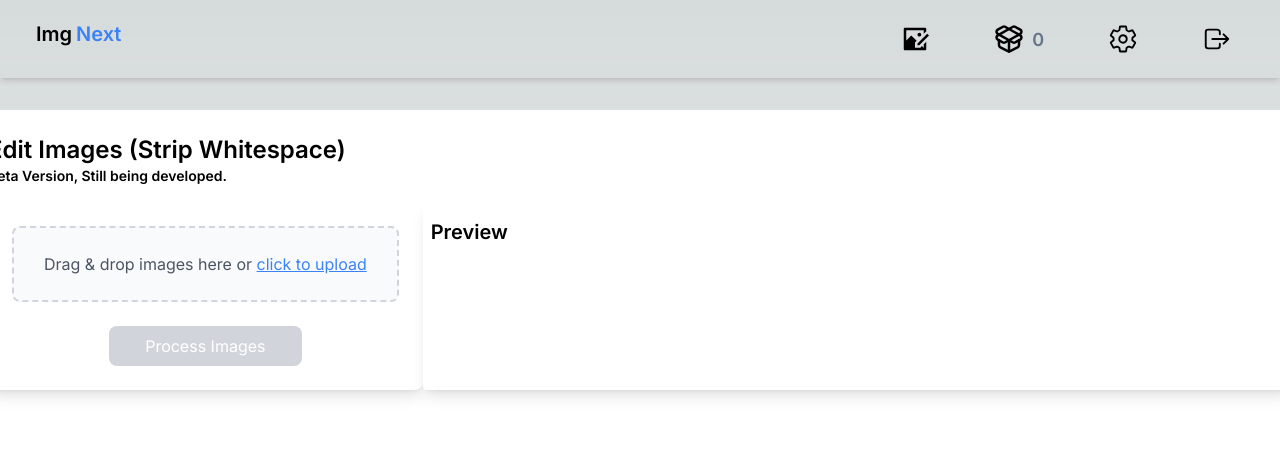
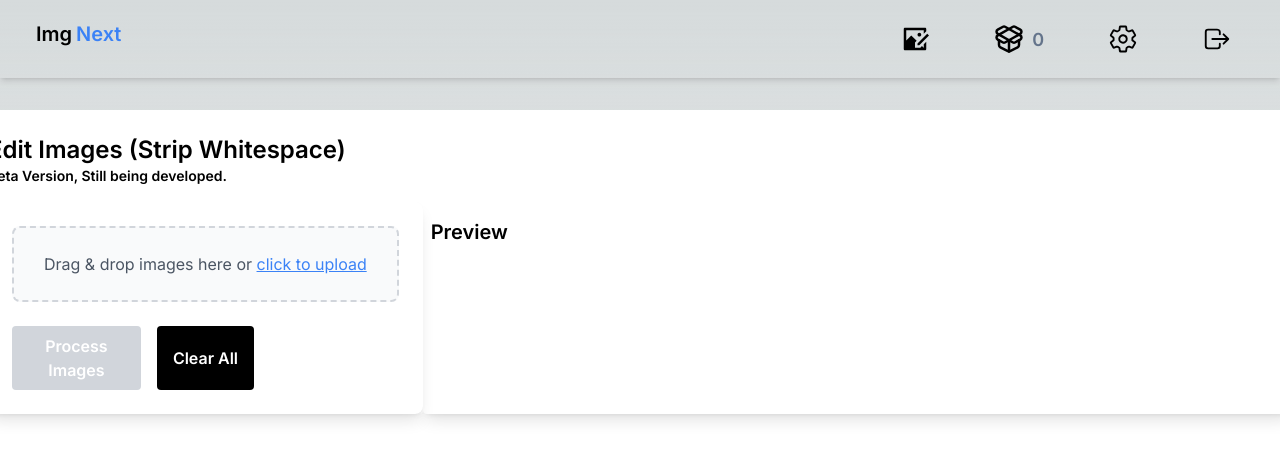
Before and after one commit to sawmeraw/imgnext, a Next.js app: page /edit-images in a window 1280 px wide. Shown: the top 456 px of the page. Built offline with nearby package versions, Linux system fonts and the light colour scheme.

Commit message:
added download all and clear all buttons

```diff
--- a/src/components/ImageUploadForm.tsx
+++ b/src/components/ImageUploadForm.tsx
@@ -119,6 +119,9 @@ export default function ImageUploadForm() {
                 const canvasHeight = img.height;
                 canvas.width = canvasWidth;
                 canvas.height = canvasHeight;
+
+                // ctx.fillStyle = 'white'
+                // ctx.fillRect(0, 0, canvasWidth, canvasHeight)
                 ctx.drawImage(img, 0, 0, canvasWidth, canvasHeight);
 
                 const imageData = ctx.getImageData(0, 0, canvasWidth, canvasHeight);
@@ -143,18 +146,18 @@ export default function ImageUploadForm() {
                 const adjustedRightPadding = Math.min(canvasWidth, rightEnd + maxWhitespace);
                 const newWidth = adjustedRightPadding - adjustedLeftPadding;
 
-                console.log('Original Width:', canvasWidth);
-                console.log('Original Height:', canvasHeight);
-                console.log('Top Padding:', topPadding);
-                console.log('Bottom Padding:', bottomPadding);
-                console.log('Left Start:', leftStart);
-                console.log('Right End:', rightEnd);
-                console.log('New Top:', newTop);
-                console.log('New Bottom:', newBottom);
-                console.log('Adjusted Left Padding:', adjustedLeftPadding);
-                console.log('Adjusted Right Padding:', adjustedRightPadding);
-                console.log('New Width:', newWidth);
-                console.log('New Height:', newHeight);
+                // console.log('Original Width:', canvasWidth);
+                // console.log('Original Height:', canvasHeight);
+                // console.log('Top Padding:', topPadding);
+                // console.log('Bottom Padding:', bottomPadding);
+                // console.log('Left Start:', leftStart);
+                // console.log('Right End:', rightEnd);
+                // console.log('New Top:', newTop);
+                // console.log('New Bottom:', newBottom);
+                // console.log('Adjusted Left Padding:', adjustedLeftPadding);
+                // console.log('Adjusted Right Padding:', adjustedRightPadding);
+                // console.log('New Width:', newWidth);
+                // console.log('New Height:', newHeight);
 
                 const finalCanvas = document.createElement('canvas');
                 finalCanvas.width = newWidth;
@@ -267,14 +270,25 @@ export default function ImageUploadForm() {
     const downloadImage = (dataUrl: string, fileName: string) => {
         const link = document.createElement('a');
         link.href = dataUrl;
-        link.download = `imgnext-${uuid().substring(0, 4)}.png`;
+        link.download = `imgnext-${uuid().substring(0, 4)}.jpeg`;
         link.click();
     };
+
+    const downloadAllImages = () =>{
+        processedFiles.forEach((dataUrl, index)=>{
+            downloadImage(dataUrl, `imgnext_edit-${uuid().substring(0,4)}`)
+        })
+    }
+
+    const clearAllImages = ()=>{
+        setFiles([])
+        setProcessedFiles([])
+    }
 
     return (
         <>
             <div className="flex w-full">
-                <div className="w-1/3 bg-white rounded overflow-hidden flex flex-col flex-shrink-0 shadow-lg">
+                <div className="w-1/3 relative bg-white rounded overflow-hidden flex flex-col flex-shrink-0 shadow-lg">
                     <form onSubmit={handleSubmit} className="p-6 bg-white rounded-lg shadow-md">
                         <div
                             onDragOver={handleDragOver}
@@ -304,14 +318,16 @@ export default function ImageUploadForm() {
                             accept="image/*"
                         />
 
-                        <button
+                        <div className='flex gap-4'><button
                             type="submit"
                             disabled={files.length === 0}
-                            className="w-1/2 mx-auto block mt-6 px-4 py-2 bg-blue-500 text-white rounded-lg hover:bg-blue-600 disabled:bg-gray-300 disabled:cursor-not-allowed"
+                            className="w-1/3 mt-6 px-4 py-2 bg-black text-white font-semibold rounded hover:bg-stone-600 disabled:bg-gray-300 disabled:cursor-not-allowed"
                         >
                             Process Images
                         </button>
-                    </form>
+                        <button type='button' onClick={clearAllImages} className=" mt-6 px-4 py-2 bg-black text-white font-semibold rounded hover:bg-stone-600 disabled:bg-gray-300 disabled:cursor-not-allowed">Clear All</button>
+                    </div>
+                        </form>
                 </div>
                 <div className="w-2/3">
                     <ImagePreview files={files} onRemove={removeFile} />
@@ -321,21 +337,24 @@ export default function ImageUploadForm() {
 
             {processedFiles.length > 0 && (
                 <div className="w-full mt-4">
-                    <h2 className="text-xl font-semibold mb-4">Processed Images</h2>
+                    <div className='flex gap-8 mb-4'>
+                        <h2 className="text-2xl inline font-semibold">Processed Images</h2>
+                        <button type='button' onClick={downloadAllImages} className='px-4 py-2 bg-black text-white font-semibold rounded hover:bg-stone-600 disabled:bg-gray-300 disabled:cursor-not-allowed'>Download</button>
+                    </div>
                     <div className="flex gap-4">
                         {processedFiles.map((dataUrl, index) => (
-                            <div key={index} className="flex flex-col items-center border-2 border-sky-300 rounded-md">
+                            <div key={index} className="flex flex-col items-center border-2 border-sky-300 rounded">
                                 <img
                                     src={dataUrl}
                                     alt={`Processed ${index}`}
                                     className="w-32 h-32 object-contain rounded-lg"
                                 />
-                                <button
+                                {/* <button
                                     onClick={() => downloadImage(dataUrl, `processed_${index}.png`)}
-                                    className="mt-2 px-4 py-2 text-black rounded-lg hover:bg-green-600 duration-300"
+                                    className="mt-2 p-1 bg-black text-white rounded-sm hover:bg-stone-600 duration-300"
                                 >
                                     Download
-                                </button>
+                                </button> */}
                             </div>
                         ))}
                     </div>
```
